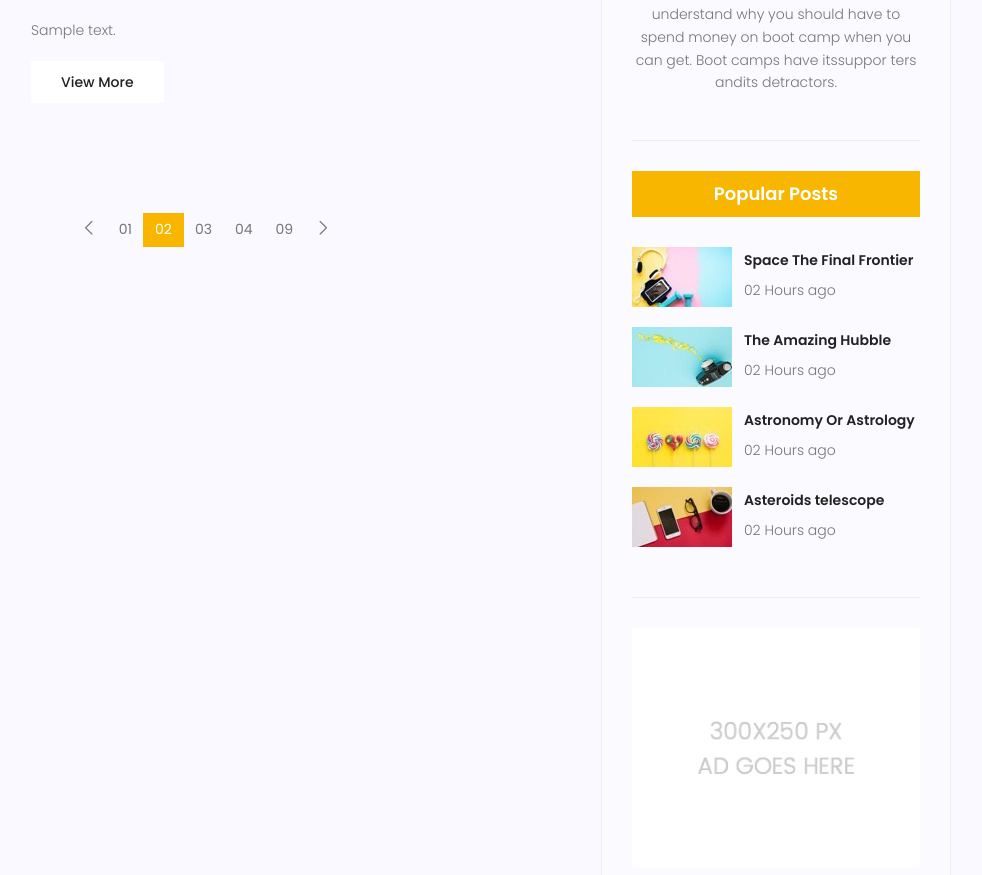
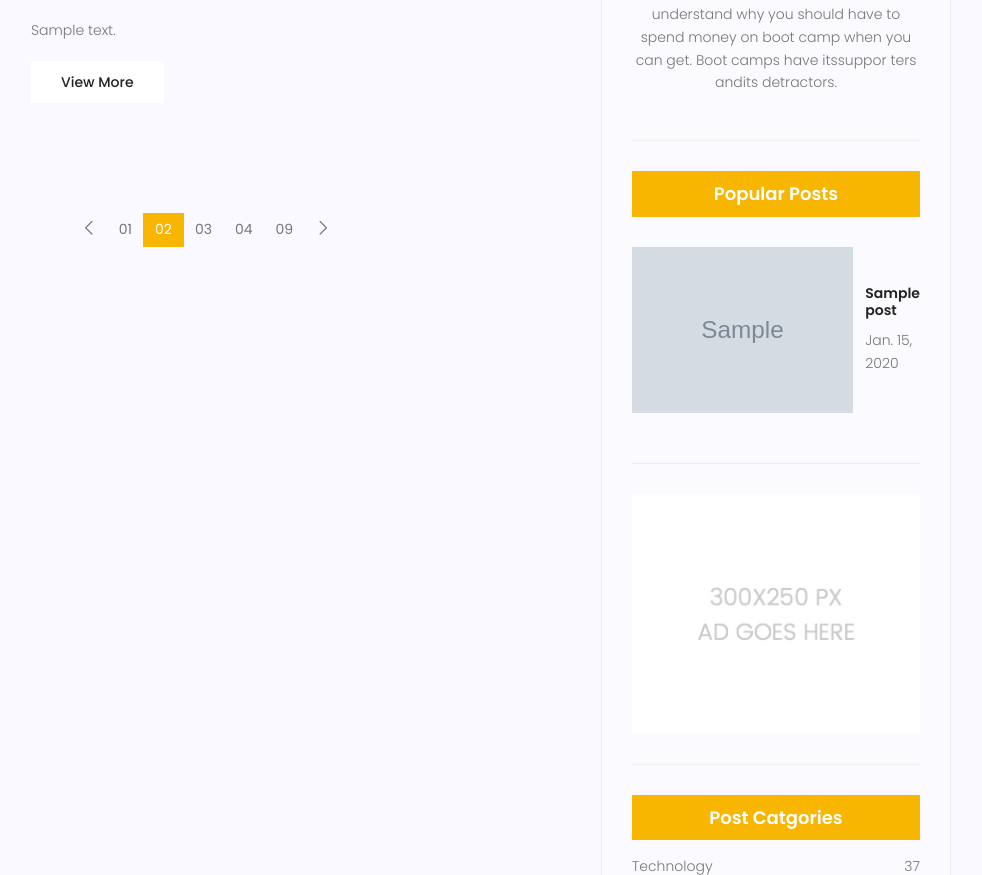
Before and after one commit to H03ein99/MySite, a Django app: page /blog/ in a window 1280 px wide. Shown: the part 1537-2412 px from the top of the page, without its empty margins (244-1226 px from the left). Run offline with Django 5.2, Linux system fonts and the light colour scheme; tables that the repository leaves empty hold one stand-in row (values such as "Sample post"); grey boxes marked "Sample" are stand-in pictures; some libraries are stand-ins or nearby versions.

Commit message:
Update in blog app
home and single in blog.views are updated
blog-home and blog single are updated
new test template and view wit blog/test/ url is added

```diff
--- a/MySite/blog/urls.py
+++ b/MySite/blog/urls.py
@@ -3,5 +3,6 @@ from django.urls import path
 
 urlpatterns = [
     path('', views.home, name='blog-home'),
-    path('single/', views.single, name='blog-single'),
+    path('single/<int:id>', views.single, name='blog-single'),
+    # path('test-<int:id>/', views.test, name='blog-test'),
 ]
--- a/MySite/blog/views.py
+++ b/MySite/blog/views.py
@@ -1,13 +1,29 @@
-from django.shortcuts import render
+from django.shortcuts import render, get_object_or_404
 from blog.models import Post
 
 # Create your views here.
 def home(request):
     posts = Post.objects.filter(status=1)
+    popular_posts = Post.objects.all().filter(status=1).order_by('-counted_view')
     context = {
         'posts' : posts,
+        'popular_posts' :popular_posts,
     }
     return render(request, 'blog/blog-home.html', context)
 
-def single(request):
-    return render(request, 'blog/blog-single.html')
+def single(request, id):
+    post = get_object_or_404(Post, id=id, status=1)
+    popular_posts = Post.objects.all().filter(status=1).order_by('-counted_view')
+    context = {
+        'post' : post,
+        'popular_posts' :popular_posts,
+    }
+    if post is not None:
+        post.counted_view += 1
+        post.save()
+    return render(request, 'blog/blog-single.html', context)
+
+# def test(request, id):
+#     post = Post.objects.filter(id=id, status=1)[0]
+#     context = {'post': post}
+#     return render(request, 'test.html', context)
--- a/MySite/templates/blog/blog-home.html
+++ b/MySite/templates/blog/blog-home.html
@@ -117,9 +117,9 @@
               <div class="feature-img">
                 <img class="img-fluid" src="{{post.image.url}}" alt="{{post.title}}" />
               </div>
-              <a class="posts-title" href="{% url 'blog-single'%}"><h3>{{post.title}}</h3></a>
+              <a class="posts-title" href="{% url 'blog-single' post.id%}"><h3>{{post.title}}</h3></a>
               <p class="excert">{{post.content}}</p>
-              <a href="{% url 'blog-single'%}" class="primary-btn">View More</a>
+              <a href="{% url 'blog-single' post.id %}" class="primary-btn">View More</a>
             </div>
           </div>
           {% endfor %}
@@ -178,47 +178,25 @@
               </ul>
               <p>Boot camps have its supporters andit sdetractors. Some people do not understand why you should have to spend money on boot camp when you can get. Boot camps have itssuppor ters andits detractors.</p>
             </div>
+
             <div class="single-sidebar-widget popular-post-widget">
               <h4 class="popular-title">Popular Posts</h4>
               <div class="popular-post-list">
+                {% for post in popular_posts %}
                 <div class="single-post-list d-flex flex-row align-items-center">
                   <div class="thumb">
-                    <img class="img-fluid" src="{% static 'img/blog/pp1.jpg' %}" alt="" />
+                    <img class="img-fluid" src="{{post.image.url}}" alt="{{post.title}}" />
                   </div>
                   <div class="details">
-                    <a href="{% url 'blog-single'%}"><h6>Space The Final Frontier</h6></a>
-                    <p>02 Hours ago</p>
+                    <a href="{% url 'blog-single' post.id %}"><h6>{{post.title}}</h6></a>
+                    <p>{{post.published_date}}</p>
                   </div>
                 </div>
-                <div class="single-post-list d-flex flex-row align-items-center">
-                  <div class="thumb">
-                    <img class="img-fluid" src="{% static 'img/blog/pp2.jpg' %}" alt="" />
-                  </div>
-                  <div class="details">
-                    <a href="{% url 'blog-single'%}"><h6>The Amazing Hubble</h6></a>
-                    <p>02 Hours ago</p>
-                  </div>
-                </div>
-                <div class="single-post-list d-flex flex-row align-items-center">
-                  <div class="thumb">
-                    <img class="img-fluid" src="{% static 'img/blog/pp3.jpg' %}" alt="" />
-                  </div>
-                  <div class="details">
-                    <a href="{% url 'blog-single'%}"><h6>Astronomy Or Astrology</h6></a>
-                    <p>02 Hours ago</p>
-                  </div>
-                </div>
-                <div class="single-post-list d-flex flex-row align-items-center">
-                  <div class="thumb">
-                    <img class="img-fluid" src="{% static 'img/blog/pp4.jpg' %}" alt="" />
-                  </div>
-                  <div class="details">
-                    <a href="{% url 'blog-single'%}"><h6>Asteroids telescope</h6></a>
-                    <p>02 Hours ago</p>
-                  </div>
-                </div>
+                {% endfor %}
+
               </div>
             </div>
+
             <div class="single-sidebar-widget ads-widget">
               <a href="#"><img class="img-fluid" src="{% static 'img/blog/ads-banner.jpg' %}" alt="" /></a>
             </div>
--- /dev/null
+++ b/MySite/templates/test.html
@@ -0,0 +1 @@
+<h1>{{post.title}}</h1>
```
Also changed, not shown: MySite/templates/blog/blog-single.html (+13 -38 lines).
